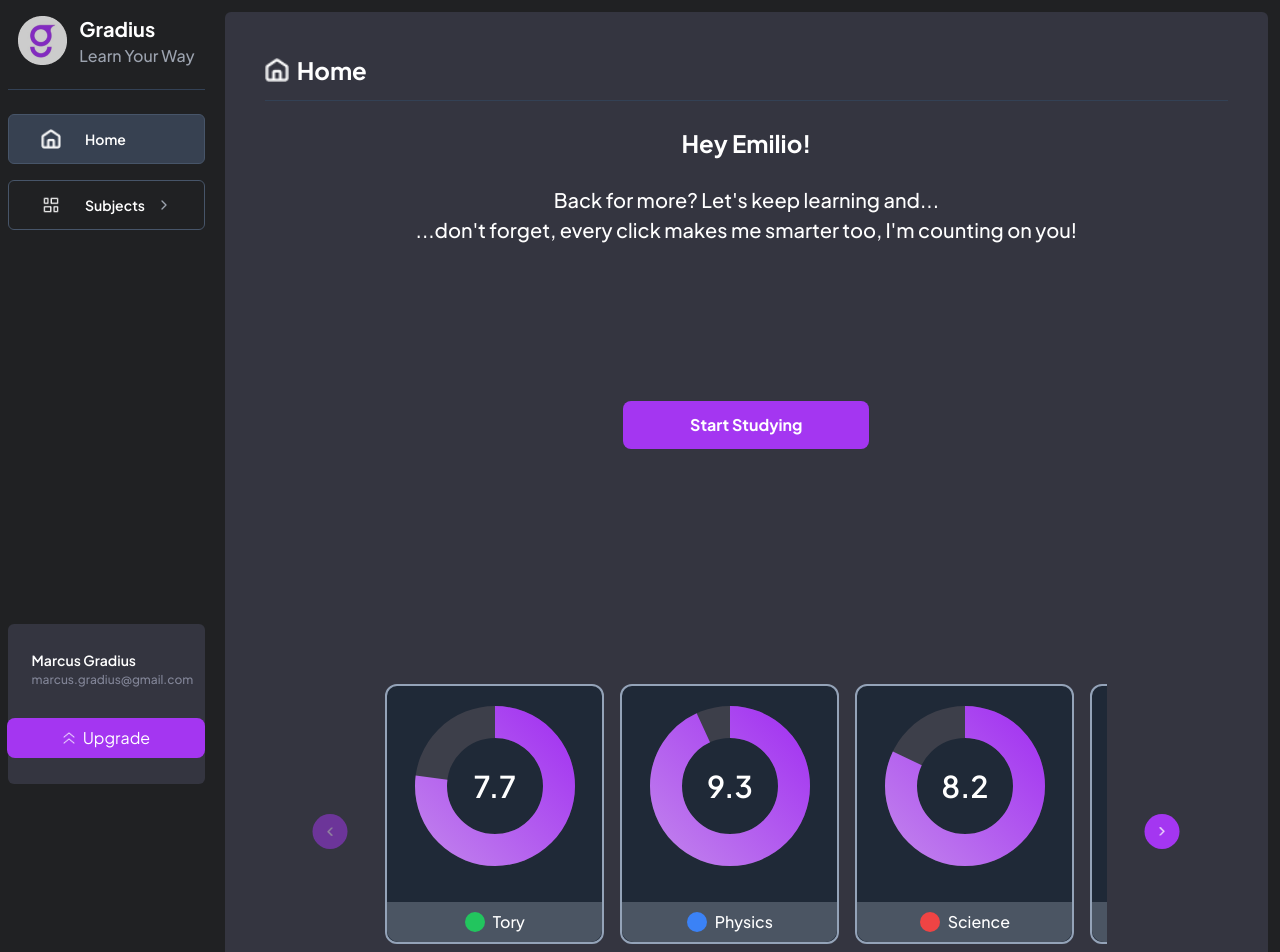
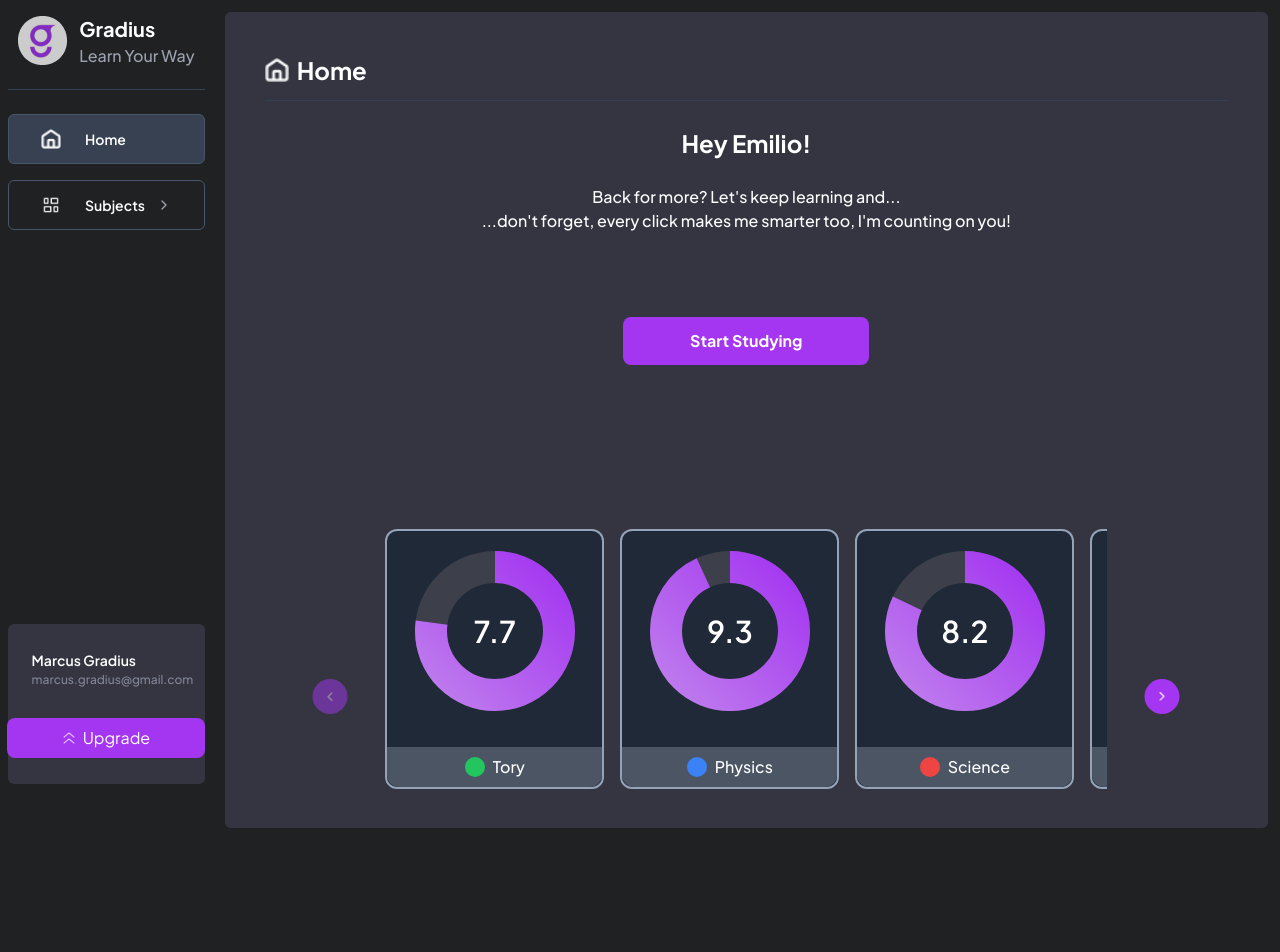
Before and after one commit to Dr-AddictStein/gradius-platform, a React (Vite) app: page /dashboard in a window 1280 px wide. Shown: the top 952 px of the page. After the commit the page ends 861 px from the top, so only its background shows below. Built offline with nearby package versions, Linux system fonts and the light colour scheme.

Commit message:
login and signup modals done

```diff
--- a/src/Pages/Dashboard/DashboardHome.tsx
+++ b/src/Pages/Dashboard/DashboardHome.tsx
@@ -39,7 +39,7 @@ const DashboardHome = () => {
   const [isSignupModalOpen, setIsSignupModalOpen] = useState(false);
 
   return (
-    <div className="container mx-auto p-8 lg:h-[120vh] h-[95vh]">
+    <div className="container mx-auto p-8 lg:h-[100vh] h-[95vh]">
       {/* Header Section */}
       <div className="mb-6 w-full min-h-[5%] ">
         <div className="flex gap-2 mb-3 items-center">
@@ -48,10 +48,10 @@ const DashboardHome = () => {
         </div>
         <div className="w-full bg-slate-700 h-[1px]"></div>
       </div>
-      <div className="flex flex-col justify-between w-full min-h-[95%] ">
+      <div className="flex flex-col justify-between w-full h-full ">
         <div className="flex flex-col justify-center items-center gap-6">
           <h1 className="text-[24px] font-bold text-center">Hey Emilio!</h1>
-          <p className="text-white text-[20px] font-medium text-center">
+          <p className="text-white text-[16px] font-medium text-center">
             Back for more? Let's keep learning and...
             <br />
             ...don't forget, every click makes me smarter too, I'm counting on
@@ -69,7 +69,7 @@ const DashboardHome = () => {
         </div>
 
         {/* Progress Cards Slider */}
-        <div className="mb-8 relative mt-20">
+        <div className="mb-8 relative mt-20 pb-10">
           {/* Centered title */}
           <div className="relative overflow-hidden">
             {/* Container with calculated width for 3 cards */}
```
